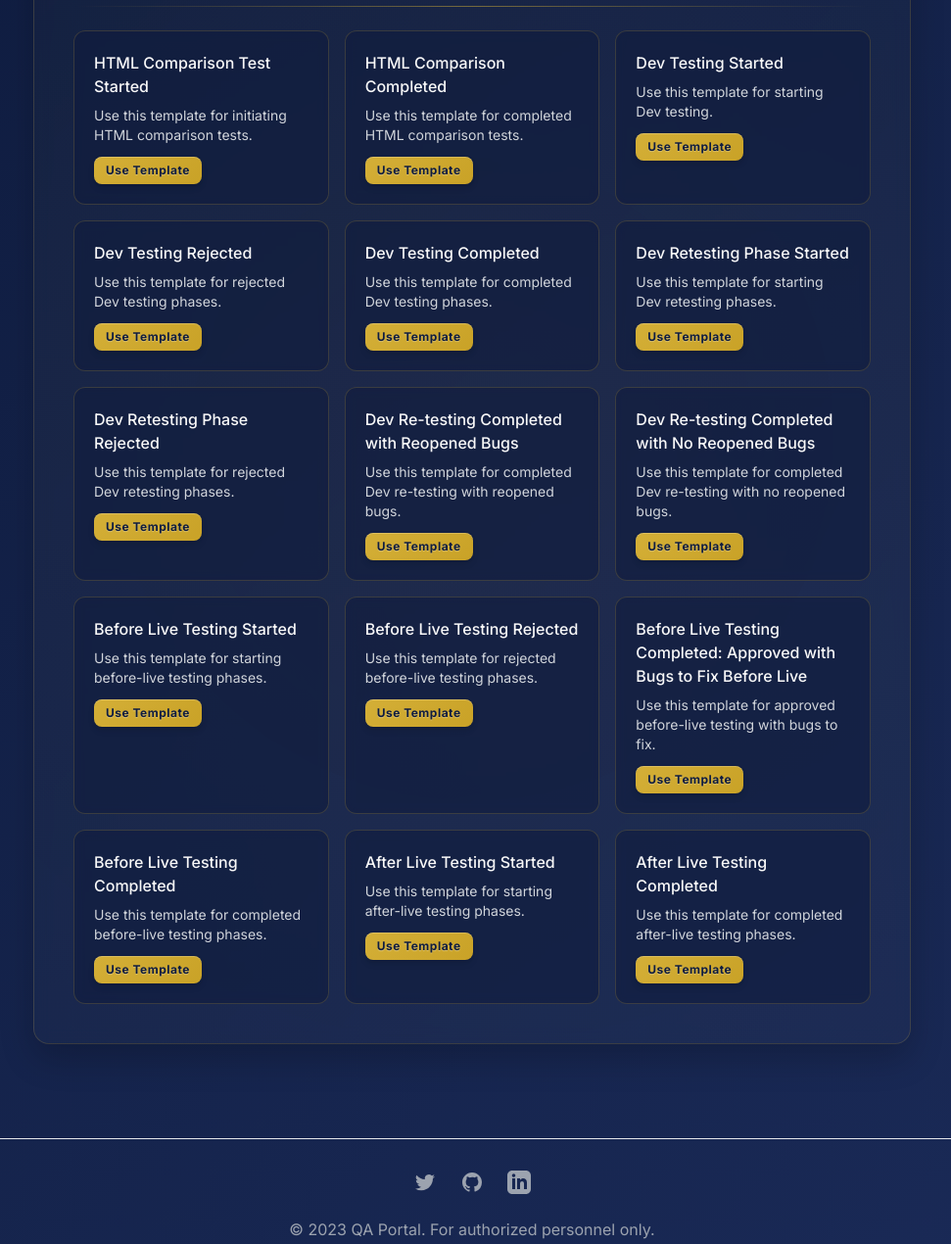
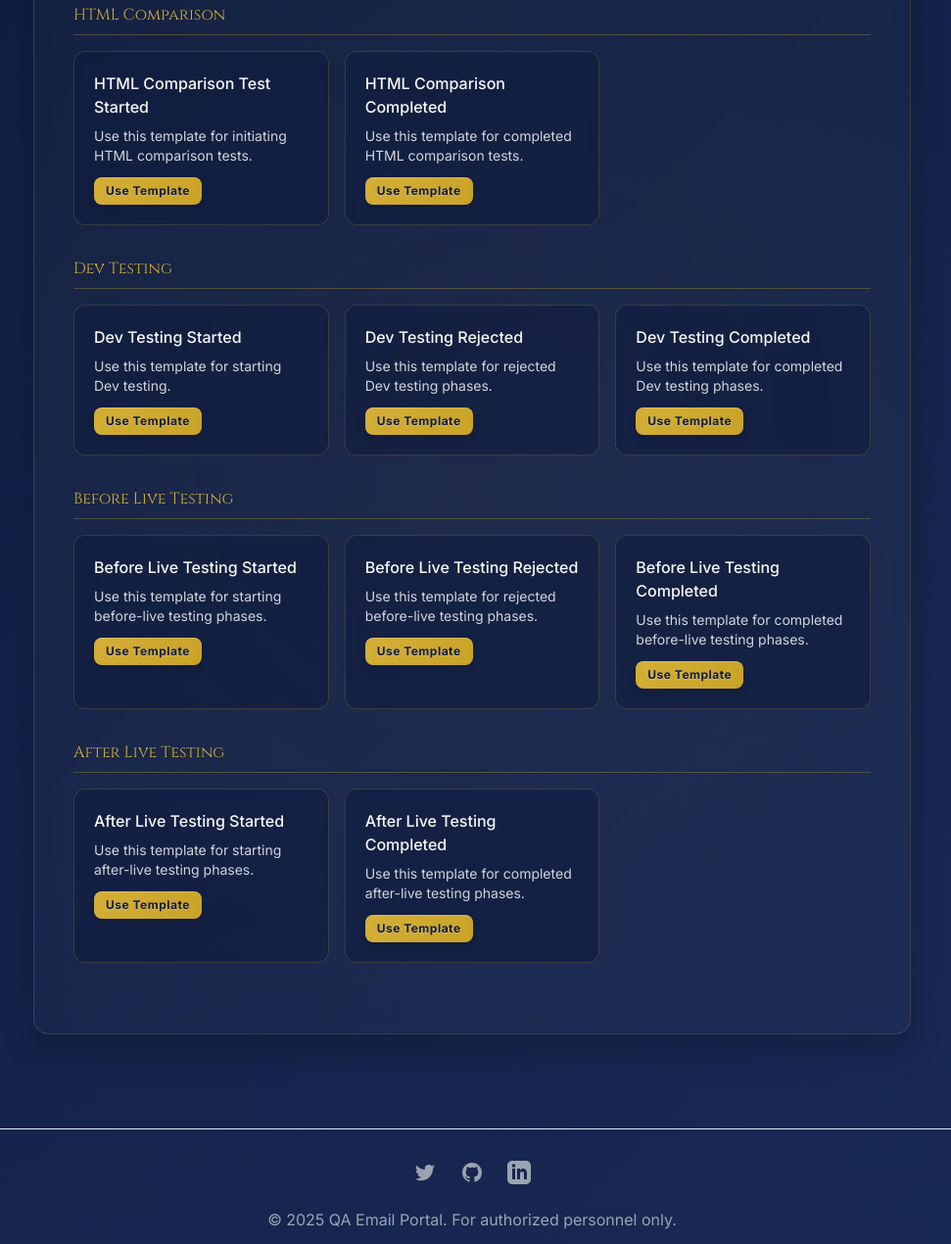
Before and after one commit to ComAbhiram/emailgenerator, a plain HTML site: page index.html in a window 1280 px wide. Shown: the part 296-1566 px from the top of the page at 98% size, without its empty margins (158-1129 px from the left). Drawn offline with nearby package versions, Linux system fonts and the light colour scheme; a script that the page names is missing.

Commit message:
Update index.html

```diff
--- a/index.html
+++ b/index.html
@@ -489,118 +489,84 @@
                 Quality Assurance Templates Portal
               </h2>
               <p class="mx-auto max-w-2xl text-lg opacity-80">
-                Below is the list of all available templates. Click on any template to view or use it.
+                Below is the list of all available templates. Click on any template to use it.
               </p>
             </div>
 
             <div class="royal-divider"></div>
 
-            <!-- Template Cards -->
+            <!-- Template Categories -->
+            <div class="template-category">
+              <h3>HTML Comparison</h3>
               <div class="grid gap-4 md:grid-cols-2 lg:grid-cols-3">
                 <div class="royal-card p-5" onclick="openTemplateForm('html-comparison-started')">
                   <h4 class="font-medium mb-2">HTML Comparison Test Started</h4>
                   <p class="text-sm text-gray-300 mb-3">Use this template for initiating HTML comparison tests.</p>
-                <button class="royal-button rounded-lg px-3 py-1.5 text-xs">
-                  Use Template
-                </button>
+                  <button class="royal-button rounded-lg px-3 py-1.5 text-xs">Use Template</button>
                 </div>
                 <div class="royal-card p-5" onclick="openTemplateForm('html-comparison-completed')">
                   <h4 class="font-medium mb-2">HTML Comparison Completed</h4>
                   <p class="text-sm text-gray-300 mb-3">Use this template for completed HTML comparison tests.</p>
-                <button class="royal-button rounded-lg px-3 py-1.5 text-xs">
-                  Use Template
-                </button>
+                  <button class="royal-button rounded-lg px-3 py-1.5 text-xs">Use Template</button>
                 </div>
+              </div>
+            </div>
+
+            <div class="template-category">
+              <h3>Dev Testing</h3>
+              <div class="grid gap-4 md:grid-cols-2 lg:grid-cols-3">
                 <div class="royal-card p-5" onclick="openTemplateForm('dev-testing-started')">
                   <h4 class="font-medium mb-2">Dev Testing Started</h4>
                   <p class="text-sm text-gray-300 mb-3">Use this template for starting Dev testing.</p>
-                <button class="royal-button rounded-lg px-3 py-1.5 text-xs">
-                  Use Template
-                </button>
+                  <button class="royal-button rounded-lg px-3 py-1.5 text-xs">Use Template</button>
                 </div>
                 <div class="royal-card p-5" onclick="openTemplateForm('dev-testing-rejected')">
                   <h4 class="font-medium mb-2">Dev Testing Rejected</h4>
                   <p class="text-sm text-gray-300 mb-3">Use this template for rejected Dev testing phases.</p>
-                <button class="royal-button rounded-lg px-3 py-1.5 text-xs">
-                  Use Template
-                </button>
+                  <button class="royal-button rounded-lg px-3 py-1.5 text-xs">Use Template</button>
                 </div>
                 <div class="royal-card p-5" onclick="openTemplateForm('dev-testing-completed')">
                   <h4 class="font-medium mb-2">Dev Testing Completed</h4>
                   <p class="text-sm text-gray-300 mb-3">Use this template for completed Dev testing phases.</p>
-                <button class="royal-button rounded-lg px-3 py-1.5 text-xs">
-                  Use Template
-                </button>
+                  <button class="royal-button rounded-lg px-3 py-1.5 text-xs">Use Template</button>
                 </div>
-              <div class="royal-card p-5" onclick="openTemplateForm('dev-retesting-phase-started')">
-                <h4 class="font-medium mb-2">Dev Retesting Phase Started</h4>
-                <p class="text-sm text-gray-300 mb-3">Use this template for starting Dev retesting phases.</p>
-                <button class="royal-button rounded-lg px-3 py-1.5 text-xs">
-                  Use Template
-                </button>
               </div>
-              <div class="royal-card p-5" onclick="openTemplateForm('dev-retesting-phase-rejected')">
-                <h4 class="font-medium mb-2">Dev Retesting Phase Rejected</h4>
-                <p class="text-sm text-gray-300 mb-3">Use this template for rejected Dev retesting phases.</p>
-                <button class="royal-button rounded-lg px-3 py-1.5 text-xs">
-                  Use Template
-                </button>
             </div>
-              <div class="royal-card p-5" onclick="openTemplateForm('dev-retesting-completed-reopened-bugs')">
-                <h4 class="font-medium mb-2">Dev Re-testing Completed with Reopened Bugs</h4>
-                <p class="text-sm text-gray-300 mb-3">Use this template for completed Dev re-testing with reopened bugs.</p>
-                <button class="royal-button rounded-lg px-3 py-1.5 text-xs">
-                  Use Template
-                </button>
-              </div>
-              <div class="royal-card p-5" onclick="openTemplateForm('dev-retesting-completed-no-reopened-bugs')">
-                <h4 class="font-medium mb-2">Dev Re-testing Completed with No Reopened Bugs</h4>
-                <p class="text-sm text-gray-300 mb-3">Use this template for completed Dev re-testing with no reopened bugs.</p>
-                <button class="royal-button rounded-lg px-3 py-1.5 text-xs">
-                  Use Template
-                </button>
-              </div>
+
+            <div class="template-category">
+              <h3>Before Live Testing</h3>
+              <div class="grid gap-4 md:grid-cols-2 lg:grid-cols-3">
                 <div class="royal-card p-5" onclick="openTemplateForm('before-live-testing-started')">
                   <h4 class="font-medium mb-2">Before Live Testing Started</h4>
                   <p class="text-sm text-gray-300 mb-3">Use this template for starting before-live testing phases.</p>
-                <button class="royal-button rounded-lg px-3 py-1.5 text-xs">
-                  Use Template
-                </button>
+                  <button class="royal-button rounded-lg px-3 py-1.5 text-xs">Use Template</button>
                 </div>
                 <div class="royal-card p-5" onclick="openTemplateForm('before-live-testing-rejected')">
                   <h4 class="font-medium mb-2">Before Live Testing Rejected</h4>
                   <p class="text-sm text-gray-300 mb-3">Use this template for rejected before-live testing phases.</p>
-                <button class="royal-button rounded-lg px-3 py-1.5 text-xs">
-                  Use Template
-                </button>
-              </div>
-              <div class="royal-card p-5" onclick="openTemplateForm('before-live-testing-completed-approved-bugs')">
-                <h4 class="font-medium mb-2">Before Live Testing Completed: Approved with Bugs to Fix Before Live</h4>
-                <p class="text-sm text-gray-300 mb-3">Use this template for approved before-live testing with bugs to fix.</p>
-                <button class="royal-button rounded-lg px-3 py-1.5 text-xs">
-                  Use Template
-                </button>
+                  <button class="royal-button rounded-lg px-3 py-1.5 text-xs">Use Template</button>
                 </div>
                 <div class="royal-card p-5" onclick="openTemplateForm('before-live-testing-completed')">
                   <h4 class="font-medium mb-2">Before Live Testing Completed</h4>
                   <p class="text-sm text-gray-300 mb-3">Use this template for completed before-live testing phases.</p>
-                <button class="royal-button rounded-lg px-3 py-1.5 text-xs">
-                  Use Template
-                </button>
+                  <button class="royal-button rounded-lg px-3 py-1.5 text-xs">Use Template</button>
                 </div>
+              </div>
+            </div>
+
+            <div class="template-category">
+              <h3>After Live Testing</h3>
+              <div class="grid gap-4 md:grid-cols-2 lg:grid-cols-3">
                 <div class="royal-card p-5" onclick="openTemplateForm('after-live-testing-started')">
                   <h4 class="font-medium mb-2">After Live Testing Started</h4>
                   <p class="text-sm text-gray-300 mb-3">Use this template for starting after-live testing phases.</p>
-                <button class="royal-button rounded-lg px-3 py-1.5 text-xs">
-                  Use Template
-                </button>
+                  <button class="royal-button rounded-lg px-3 py-1.5 text-xs">Use Template</button>
                 </div>
                 <div class="royal-card p-5" onclick="openTemplateForm('after-live-testing-completed')">
                   <h4 class="font-medium mb-2">After Live Testing Completed</h4>
                   <p class="text-sm text-gray-300 mb-3">Use this template for completed after-live testing phases.</p>
-                <button class="royal-button rounded-lg px-3 py-1.5 text-xs">
-                  Use Template
-                </button>
+                  <button class="royal-button rounded-lg px-3 py-1.5 text-xs">Use Template</button>
+                </div>
               </div>
             </div>
           </div>
@@ -793,7 +759,7 @@
               </a>
             </div>
             <p class="text-base text-gray-400">
-              &copy; 2023 QA Portal. For authorized personnel only.
+              &copy; 2025 QA Email Portal. For authorized personnel only.
             </p>
           </div>
         </footer>
```
Lines whose indentation alone changed are shown as unchanged.
